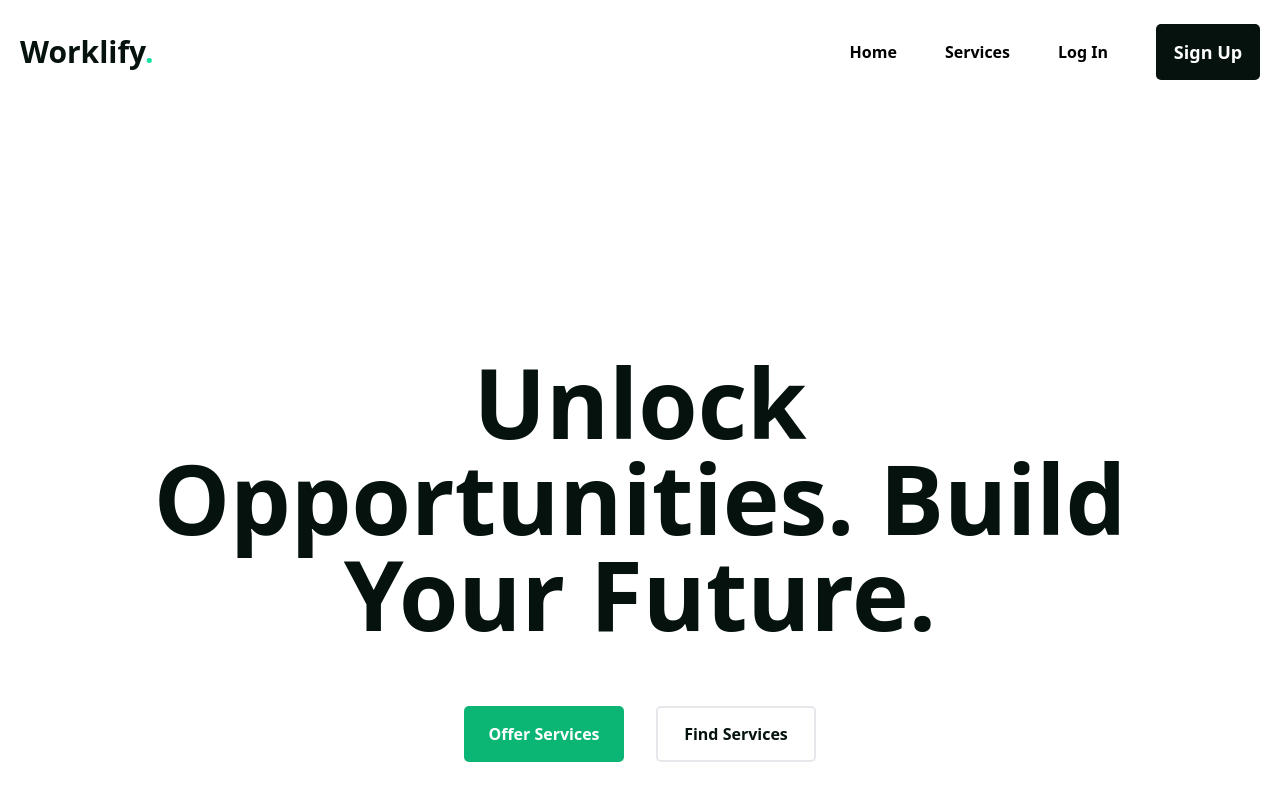
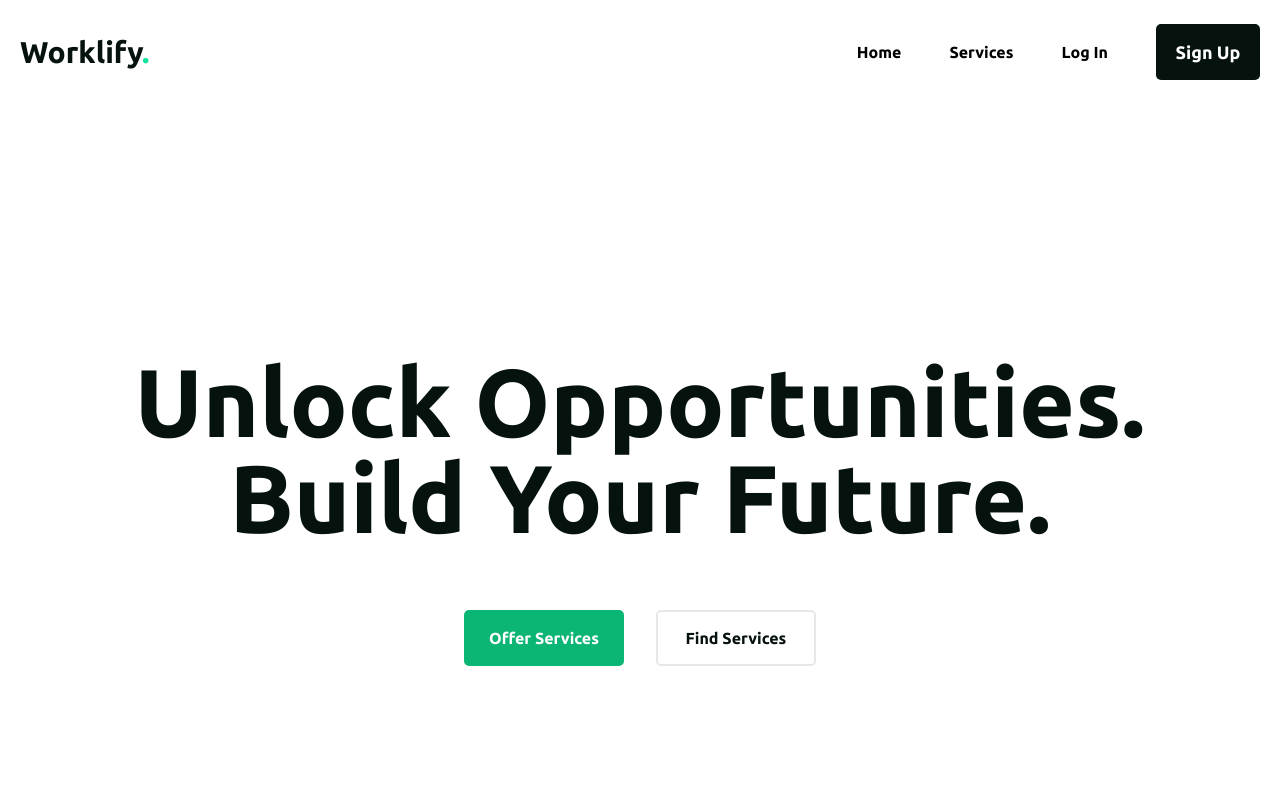
Before and after one commit to Omikhe/worklify, a Next.js app: page / in a window 1280 px wide. Built offline with nearby package versions, Linux system fonts and the light colour scheme.

Commit message:
add font

```diff
--- a/app/layout.tsx
+++ b/app/layout.tsx
@@ -1,17 +1,13 @@
 import type { Metadata } from "next";
-import localFont from "next/font/local";
+import { Ubuntu } from "next/font/google"
 import "./globals.css";
 
-const geistSans = localFont({
-  src: "./fonts/GeistVF.woff",
-  variable: "--font-geist-sans",
-  weight: "100 900",
-});
-const geistMono = localFont({
-  src: "./fonts/GeistMonoVF.woff",
-  variable: "--font-geist-mono",
-  weight: "100 900",
-});
+const ubuntu = Ubuntu({
+  weight: ['300', '400', '500', '700'],
+  subsets: ['latin']
+
+})
+
 
 export const metadata: Metadata = {
   title: "Worklify",
@@ -26,7 +22,7 @@ export default function RootLayout({
   return (
     <html lang="en">
       <body
-        className={`${geistSans.variable} ${geistMono.variable} antialiased`}
+        className={`${ubuntu.className}  antialiased`}
       >
         {children}
       </body>
```
